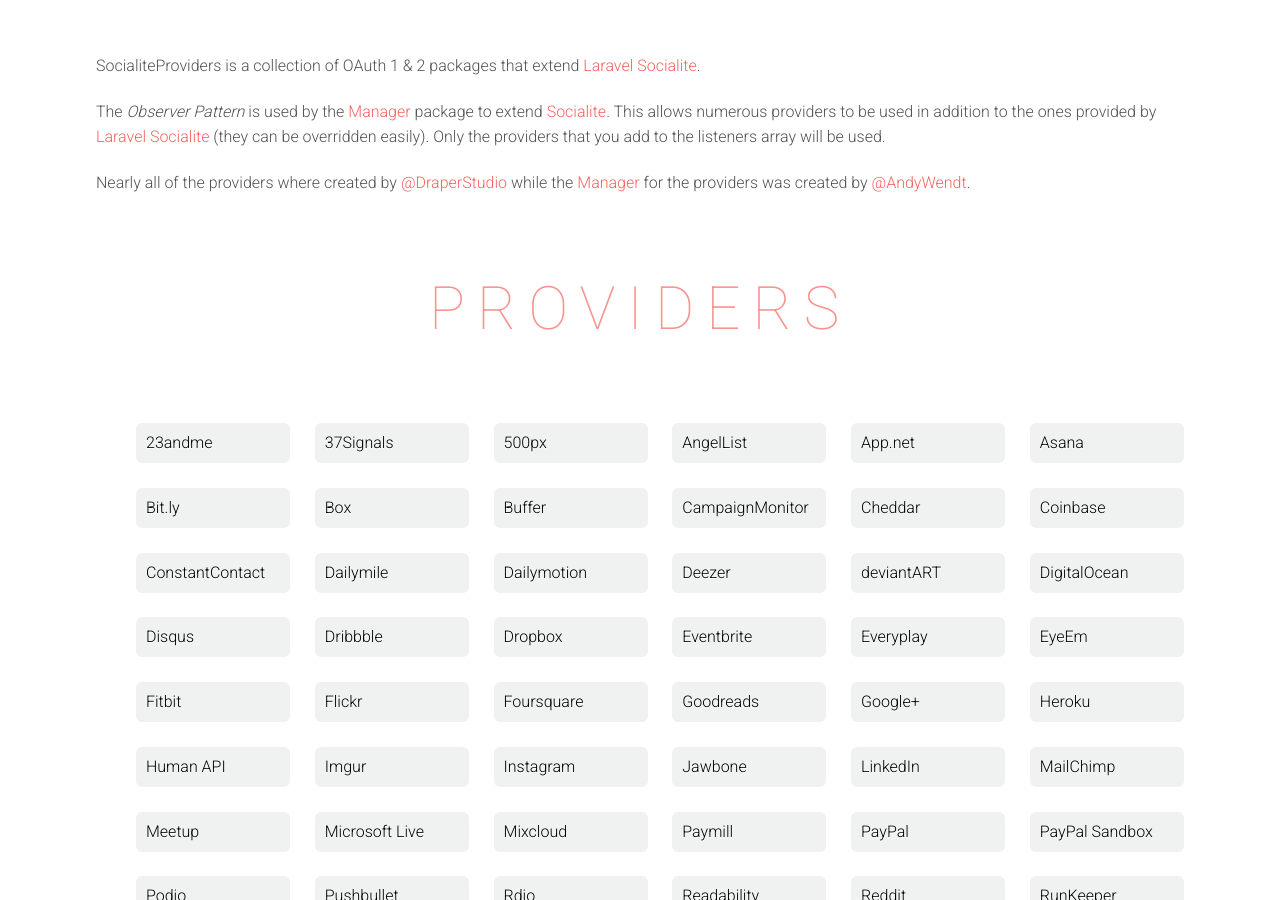
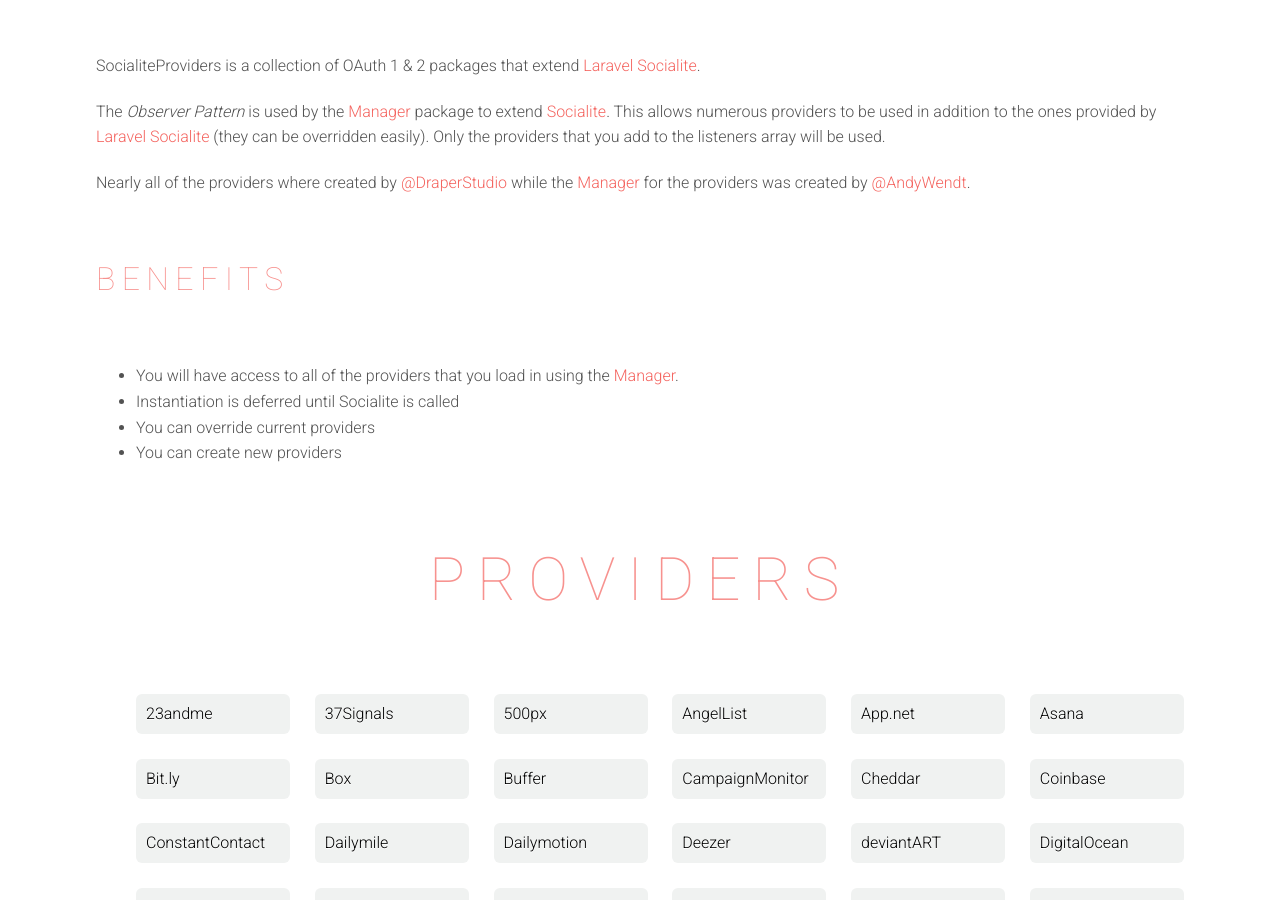
Before and after one commit to SocialiteProviders/socialiteproviders.github.io, a Jekyll site: the page built from index.html, in a window 1280 px wide and 900 px high, scrolled down 591 px. Built offline with Jekyll 4.4.1, drawn with Linux system fonts in a browser that asks for light colours; nearby versions of some CDN libraries; some of the changed text lies outside the part shown.

Commit message:
Added information to about, updated style in contributing, and added blurb about generators

```diff
--- a/_includes/about.html
+++ b/_includes/about.html
@@ -13,4 +13,13 @@
     <p>Nearly all of the providers where created by <a href="https://github.com/DraperStudio">@DraperStudio</a> while the
     <a href="https://github.com/SocialiteProviders/Manager">Manager</a> for the providers was created by
         <a href="https://github.com/AndyWendt">@AndyWendt</a>. </p>
+
+    <h3>Benefits</h3>
+        <ul>
+            <li>You will have access to all of the providers that you load in using the <a href="https://github.com/SocialiteProviders/Manager">Manager</a>.</li>
+            <li>Instantiation is deferred until Socialite is called</li>
+            <li>You can override current providers</li>
+            <li>You can create new providers</li>
+        </ul>
+
 </section>
--- a/_includes/contribute.html
+++ b/_includes/contribute.html
@@ -5,12 +5,13 @@
     <h3>Creating a Provider</h3>
 
         <h4>To create a provider package</h4>
-            <ol>
+            <ul>
                 <li>Create the provider class</li>
                 <li>Create a listener/handler</li>
                 <li>Create a composer.json file and add <em>socialiteproviders/manager</em> (<a href="https://github.com/SocialiteProviders/Manager">See the manager package.</a>) in the "require" section.</li>
                 <li>If using OAuth1 you need to also create a server class.</li>
-            </ol>
+            </ul>
+            <p>To speed up the creation of your provider you can use the <a href="https://github.com/SocialiteProviders/Generators">generator</a>.</p>
             <p>Look at the already created <a href="#providers">providers</a> and the <a href="https://github.com/SocialiteProviders/Manager">Manager</a> package for inspiration.</p>
 
 
@@ -63,5 +64,5 @@ class ProviderNameExtendSocialite
 
     <h3>Style</h3>
 
-    <p>Coming soon!</p>
+    <p>Run PHP-CS-Fixer on your machine and put a .styleci.yml into the repository with level:symfony to make sure that pull requests and merges follow a valid</p>
 </section>
```
